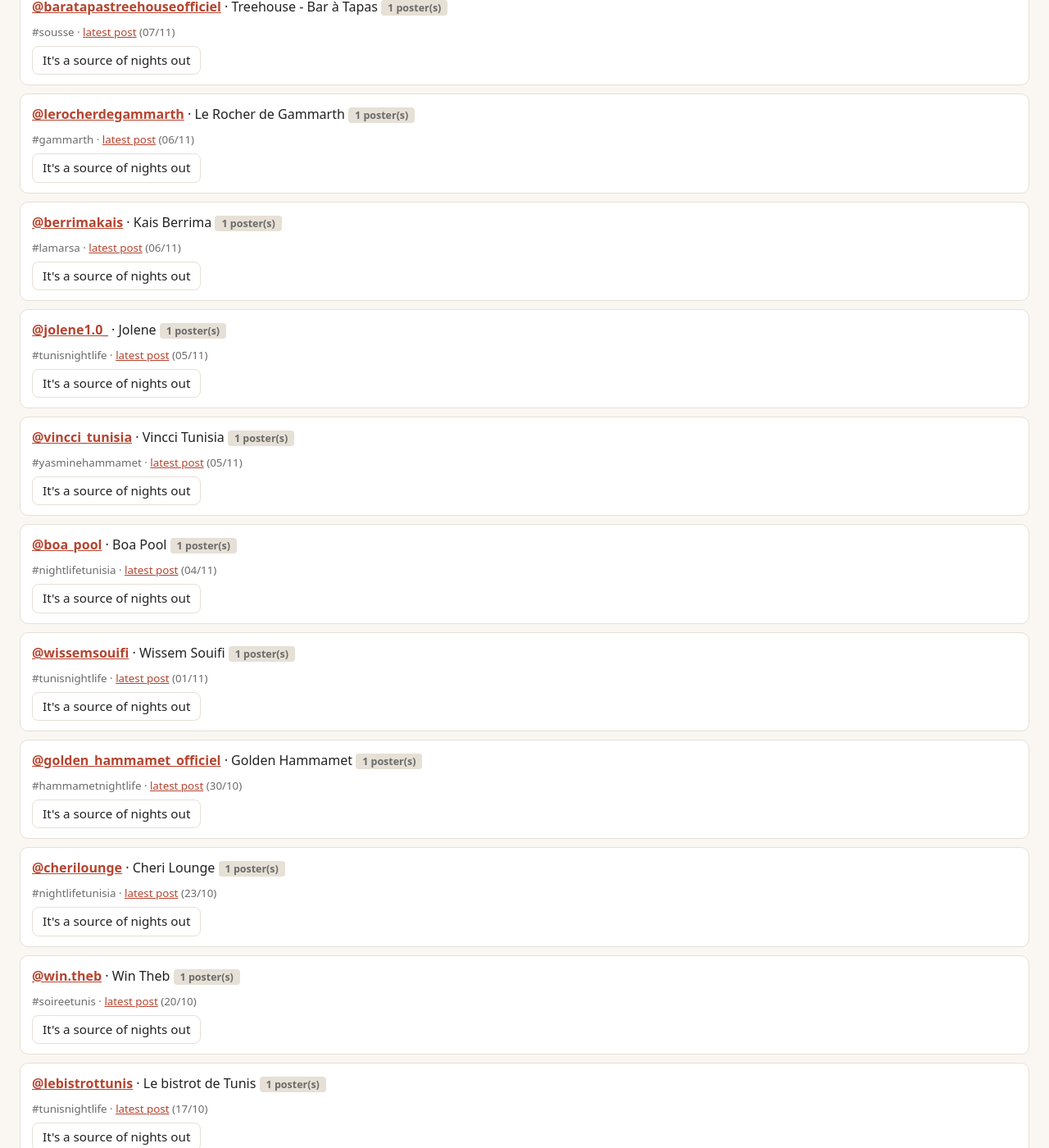
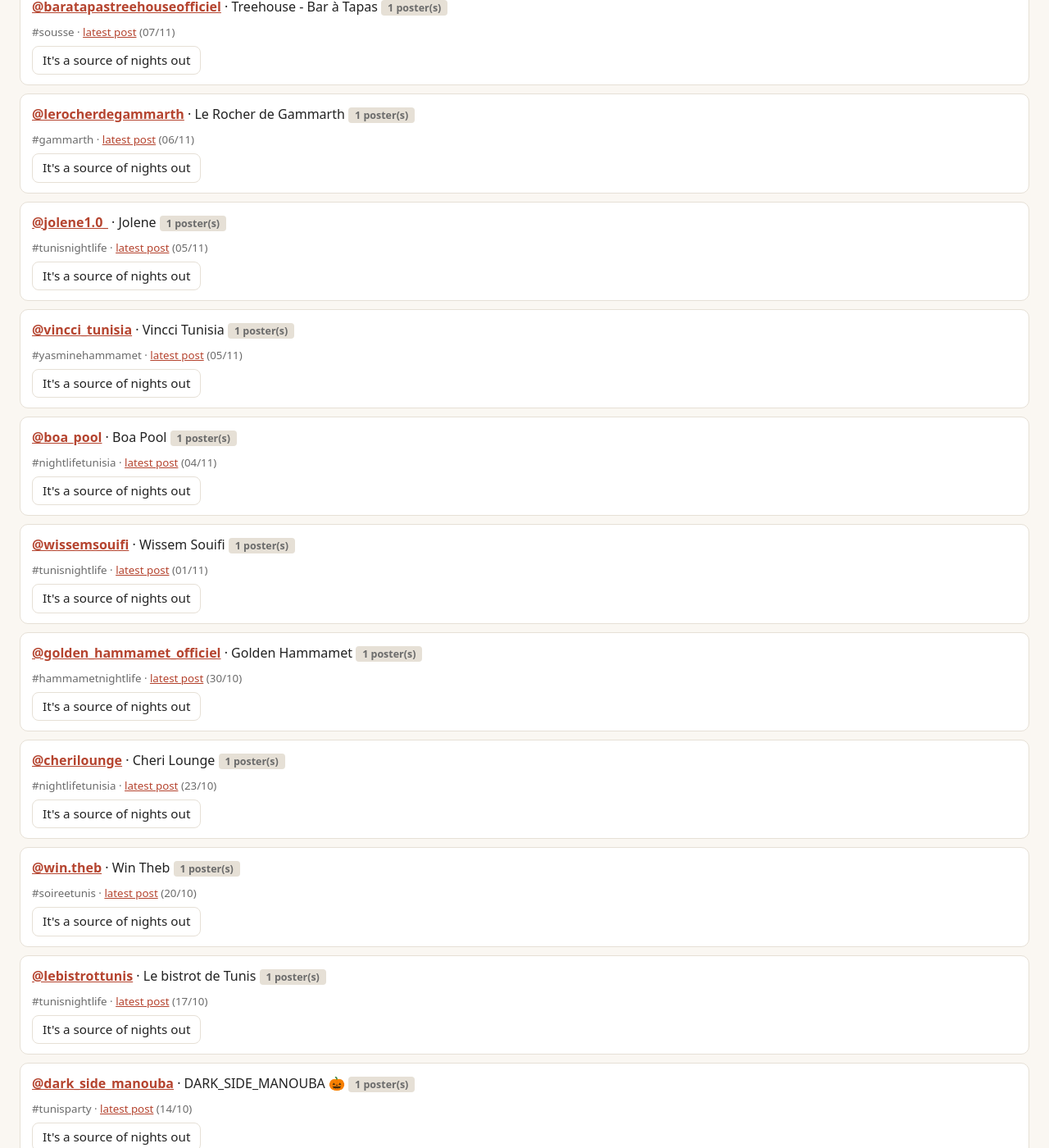
Before and after one commit to benjello/agenda-nuit-tunis, a Jekyll site: the page built from contribuer.html, in a window 1280 px wide and 1400 px high, scrolled down 3879 px. Shown: the whole window at 82% size. Built offline with Jekyll 4.4.1, drawn with Linux system fonts in a browser that asks for light colours; some of the changed text lies outside the part shown.

Commit message:
Faux positifs retirés des comptes proposés

```diff
--- a/_data/comptes_exclus.yml
+++ b/_data/comptes_exclus.yml
@@ -1,5 +1,6 @@
 # Faux positifs de la recherche par hashtags (cochés dans le ticket « tri-comptes »).
 - afrikya.tn
+- berrimakais
 - jetset_tn
 - kenza.tritar
 - lasga.tn
--- a/_data/comptes_proposes.json
+++ b/_data/comptes_proposes.json
@@ -251,17 +251,6 @@
    ],
    "derniere": "2026-11-06",
    "exemple": "https://www.instagram.com/p/DfZqiIkge2P/",
-   "suivi": false
-  },
-  {
-   "compte": "berrimakais",
-   "nom": "Kais Berrima",
-   "soirees": 1,
-   "hashtags": [
-    "lamarsa"
-   ],
-   "derniere": "2026-11-06",
-   "exemple": "https://www.instagram.com/p/DfaNBS0leMC/",
    "suivi": false
   },
   {
```
